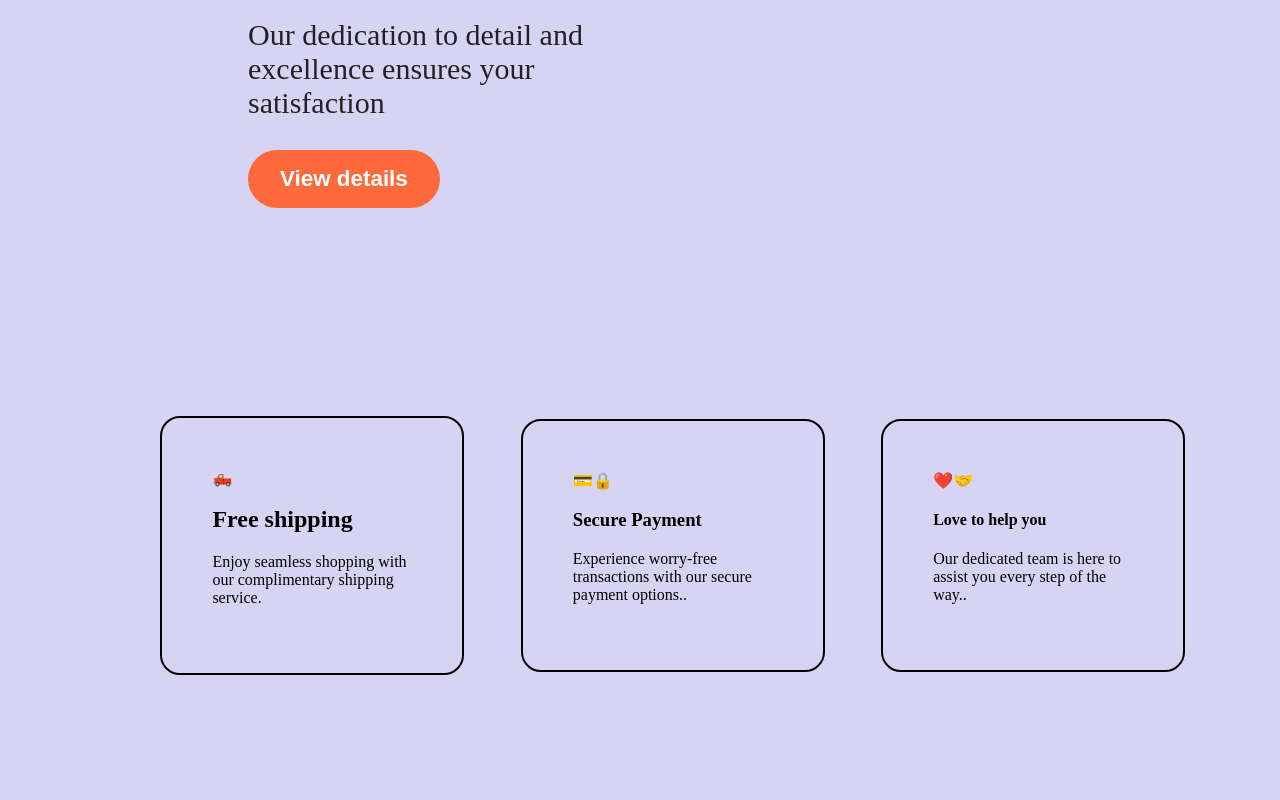
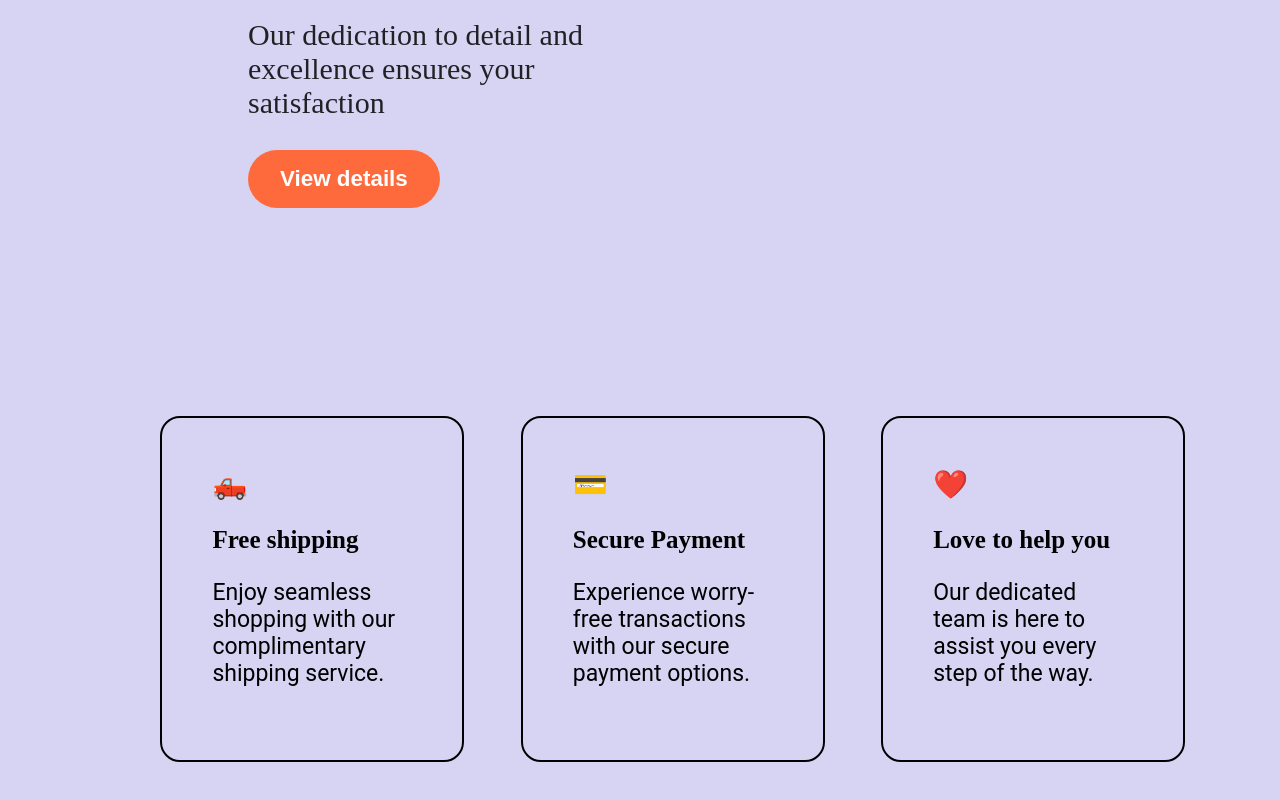
Before and after one commit to AddyJaime/nike, a React (Vite) app: page / in a window 1280 px wide. Shown: the part 2638-3438 px from the top of the page. Before the commit the page ends 3417 px from the top, so only its background shows below. Built offline with nearby package versions, Linux system fonts and the light colour scheme.

Commit message:
boxes completed

```diff
--- a/src/components/Shipping /Shipping.css
+++ b/src/components/Shipping /Shipping.css
@@ -13,3 +13,14 @@
   padding: 50px;
   width: 200px;
 }
+.shipping span {
+  font-size: 28px;
+}
+.shipping-tems h3 {
+  font-size: 25px;
+}
+
+.shipping-tems p {
+  font-size: 23px;
+  font-family: var(--navbar-font-family);
+}
--- a/src/components/Shipping /Shipping.tsx
+++ b/src/components/Shipping /Shipping.tsx
@@ -6,20 +6,20 @@ const Shipping: React.FC = () => {
     <div className="shipping">
       <div className="shipping-tems">
         <span>🛻</span>
-        <h2>Free shipping</h2>
+        <h3>Free shipping</h3>
         <p>Enjoy seamless shopping with our complimentary shipping service.</p>
       </div>
       <div className="shipping-tems">
-        <span>💳🔒</span>
+        <span>💳</span>
         <h3>Secure Payment</h3>
         <p>
-          Experience worry-free transactions with our secure payment options..
+          Experience worry-free transactions with our secure payment options.
         </p>
       </div>
       <div className="shipping-tems">
-        <span>❤️🤝</span>
-        <h4>Love to help you</h4>
-        <p>Our dedicated team is here to assist you every step of the way..</p>
+        <span>❤️</span>
+        <h3>Love to help you</h3>
+        <p>Our dedicated team is here to assist you every step of the way.</p>
       </div>
     </div>
   );
```
